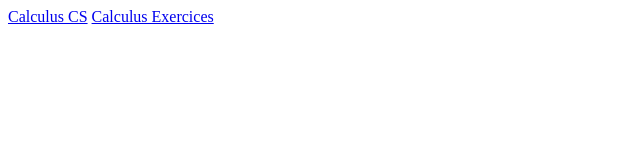
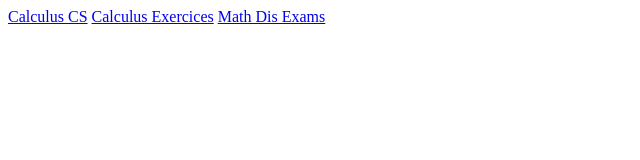
Before and after one commit to gho7l/pdfs, a plain HTML site: page index.html in a window 1280 px wide. Shown: the whole page, without its empty margins (0-640 px from the left). Drawn offline with Linux system fonts and the light colour scheme.

Commit message:
Update index.html

```diff
--- a/index.html
+++ b/index.html
@@ -7,4 +7,5 @@
 <body>
     <a href="pdf/Calculus_Exercices.pdf">Calculus CS</a>
     <a href="pdf/Calculus_CS.pdf">Calculus Exercices</a>
+    <a href="pdf/math_discr_exams.pdf">Math Dis Exams</a>
 </body>
```
